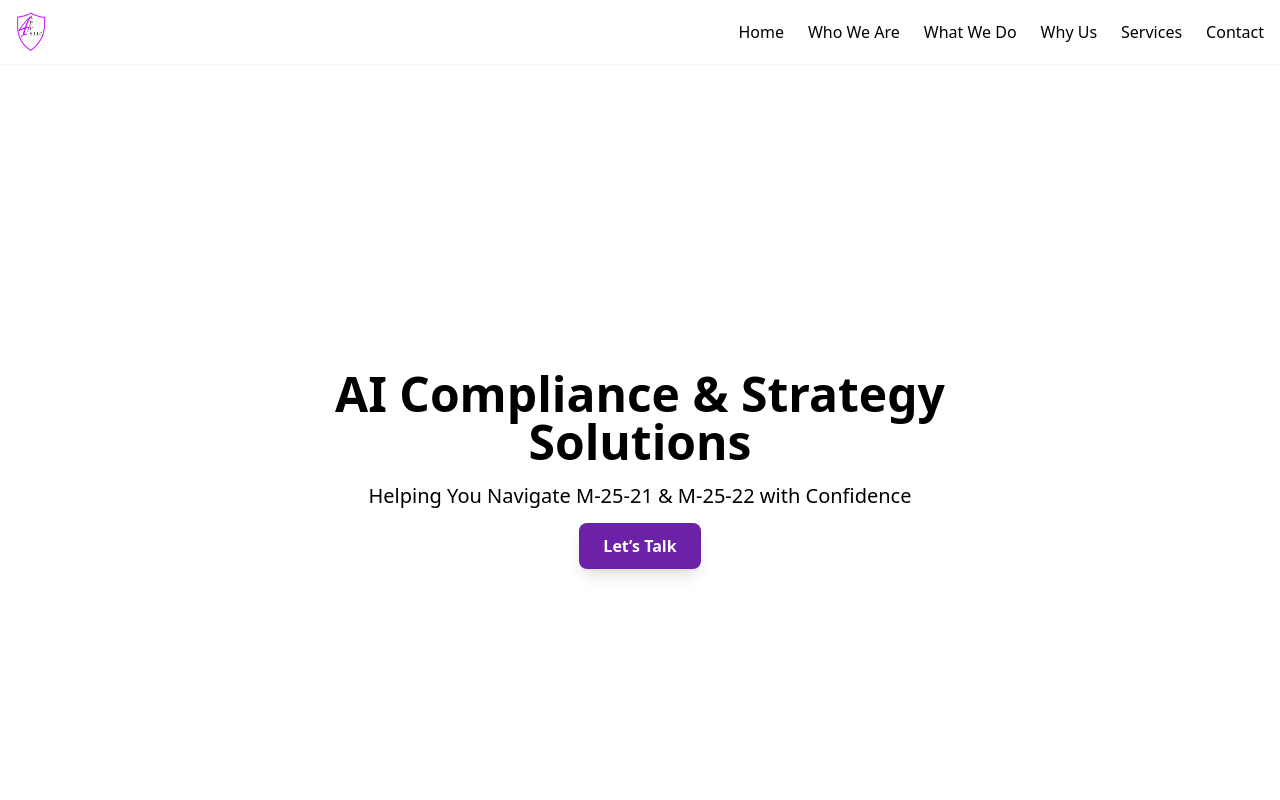
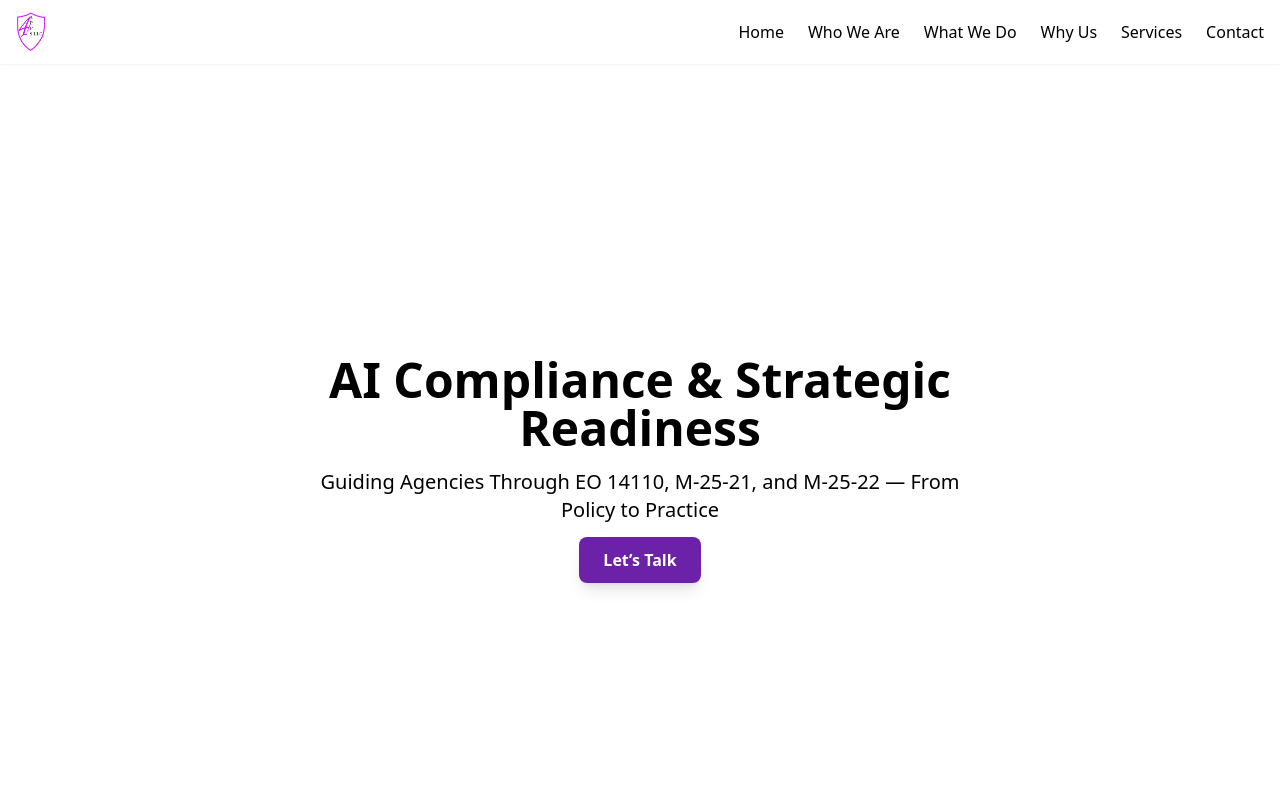
Before and after one commit to themacbus/4appsllc-site, a React (Create React App) app: page / in a window 1280 px wide. Shown: the top 800 px of the page. Built offline with nearby package versions, Linux system fonts and the light colour scheme.

Commit message:
Updated hero section headline and subtitle

```diff
--- a/src/App.js
+++ b/src/App.js
@@ -12,11 +12,11 @@ function App() {
         <section className="min-h-screen flex items-center justify-center px-6 py-10" id="hero">
           <div className="text-center max-w-2xl">
             <h1 className="text-4xl md:text-5xl font-bold mb-4">
-              AI Compliance & Strategy Solutions
-            </h1>
-            <p className="text-lg md:text-xl mb-6">
-              Helping You Navigate M-25-21 & M-25-22 with Confidence
-            </p>
+  AI Compliance & Strategic Readiness
+</h1>
+<p className="text-lg md:text-xl mb-6">
+  Guiding Agencies Through EO 14110, M-25-21, and M-25-22 — From Policy to Practice
+</p>
             <a
               href="mailto:info@4appsllc.com"
               className="bg-primary text-white font-semibold py-3 px-6 rounded-lg shadow-lg hover:bg-darkPurple transition"
```
